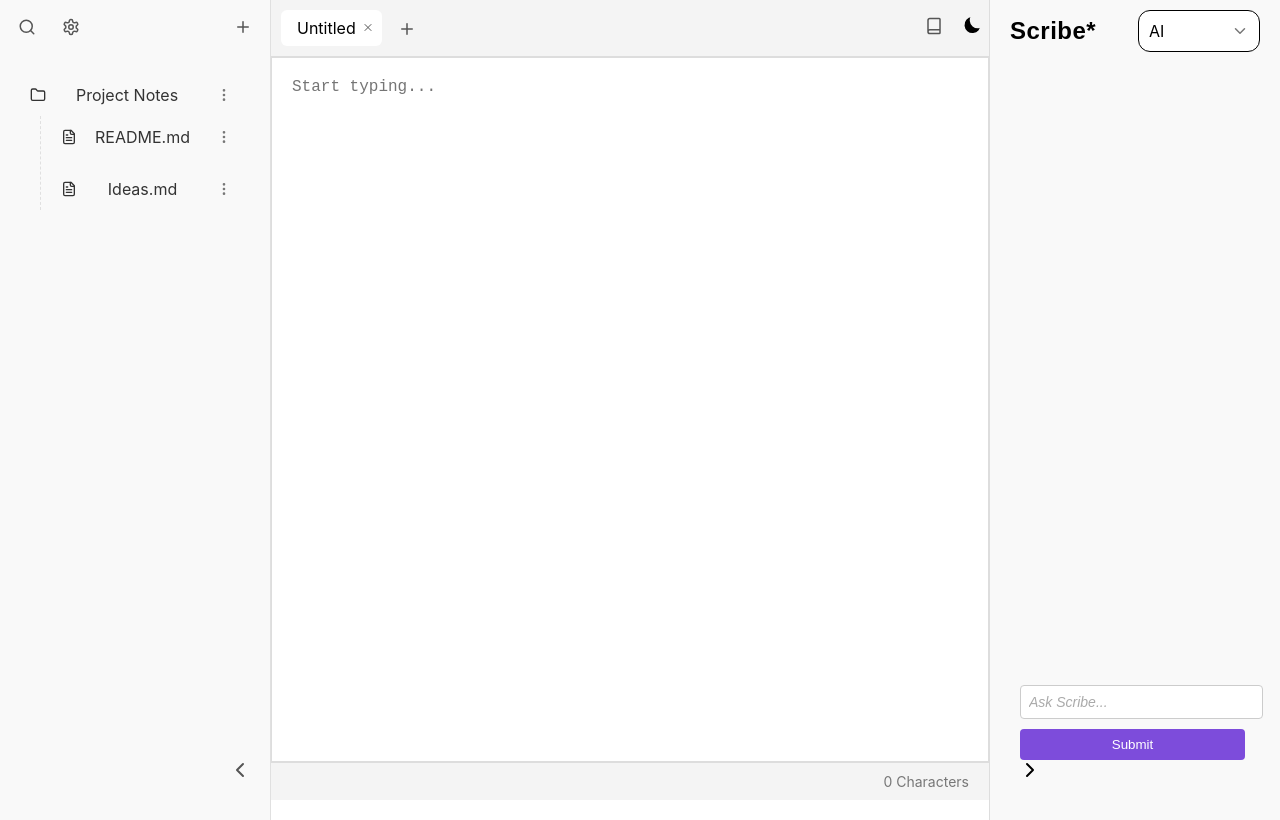
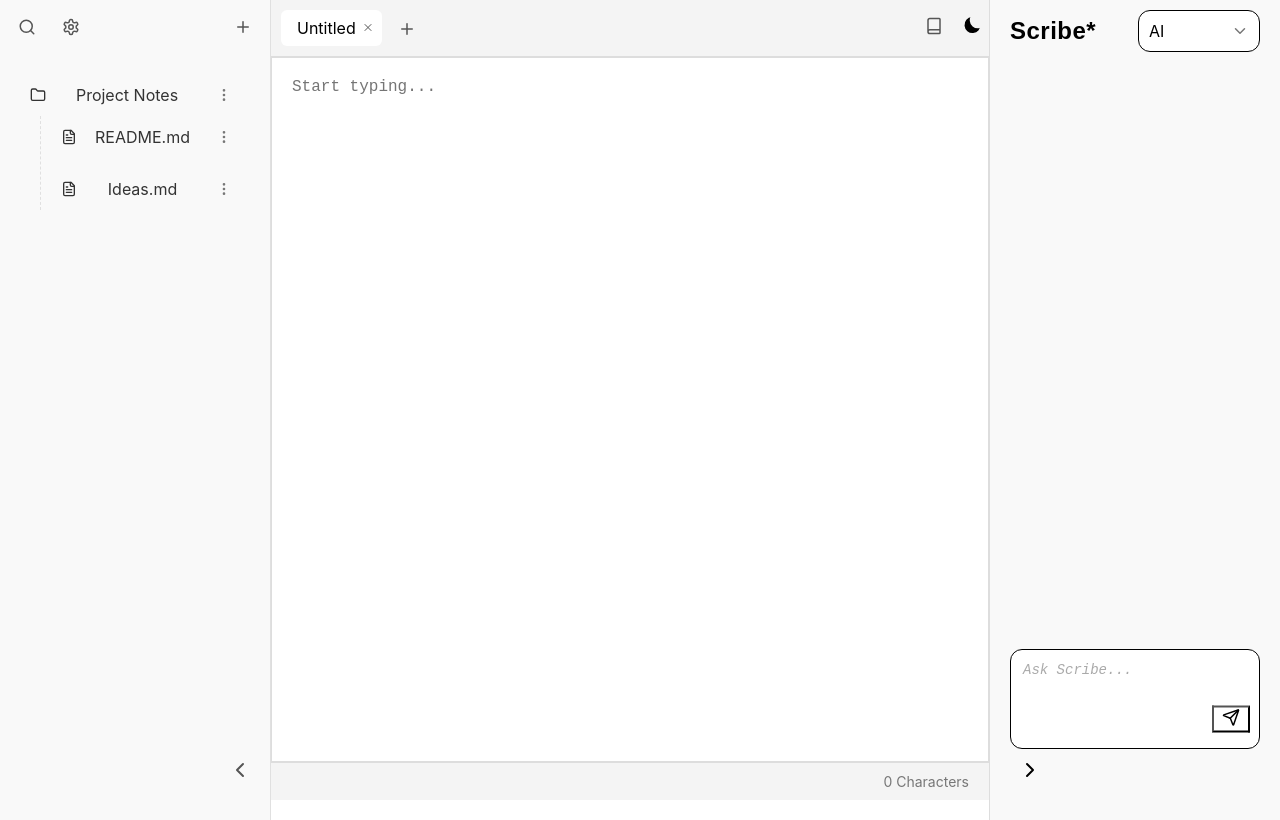
Before and after one commit to Ishitha0011/SCRIBE, a React (Create React App) app: page / in a window 1280 px wide. Built offline with nearby package versions, Linux system fonts and the light colour scheme.

Commit message:
minor improvements in right bar

```diff
--- /dev/null
+++ b/src/components/AskAI.js
@@ -0,0 +1,65 @@
+import React, { useState } from 'react';
+import { Send } from 'lucide-react';
+import '../css/AskAI.css';
+
+const AskAI = () => {
+  const [userInput, setUserInput] = useState('');
+  const [messages, setMessages] = useState([]);
+
+  const handleSubmit = async () => {
+    if (!userInput.trim()) return;
+
+    // Add user message to chat
+    setMessages((prevMessages) => [
+      ...prevMessages,
+      { text: userInput, sender: 'user' },
+    ]);
+
+    try {
+      const response = await fetch('http://localhost:8000/ask-ai', {
+        method: 'POST',
+        headers: { 'Content-Type': 'application/json' },
+        body: JSON.stringify({ question: userInput }),
+      });
+      const data = await response.json();
+
+      // Add AI response to chat
+      setMessages((prevMessages) => [
+        ...prevMessages,
+        { text: userInput, sender: 'user' },
+        { text: data.response, sender: 'ai' },
+      ]);
+      setUserInput('');
+    } catch (error) {
+      console.error('Error fetching AI response:', error);
+    }
+  };
+
+  return (
+    <div className="ChatContainer">
+      {/* Chat display */}
+      <div className="ChatDisplayContainer">
+        {messages.map((message, index) => (
+          <div key={index} className={`Message ${message.sender}`}>
+            <p>{message.text}</p>
+          </div>
+        ))}
+      </div>
+
+      {/* Chat input */}
+      <div className="ChatInputContainer">
+        <textarea
+          placeholder="Ask Scribe..."
+          className="AskAIInput"
+          value={userInput}
+          onChange={(e) => setUserInput(e.target.value)}
+        />
+        <button onClick={handleSubmit} className="SubmitButton">
+          <Send />
+        </button>
+      </div>
+    </div>
+  );
+};
+
+export default AskAI;
--- a/src/components/RightSidebar.js
+++ b/src/components/RightSidebar.js
@@ -1,5 +1,6 @@
 import React, { useState, useEffect, useRef } from 'react';
 import { ChevronDown, ChevronLeft, ChevronRight } from 'lucide-react';
+import AskAI from './AskAI';
 import '../css/RightSidebar.css';
 import { useTheme } from '../ThemeContext';
 
@@ -7,8 +8,6 @@ const RightSidebar = () => {
   const [selectedOption, setSelectedOption] = useState('AI');
   const [isOpen, setIsOpen] = useState(false);
   const [isCollapsed, setIsCollapsed] = useState(false);
-  const [userInput, setUserInput] = useState('');
-  const [aiResponse, setAiResponse] = useState('');
 
   const { theme } = useTheme();
   const dropdownRef = useRef(null);
@@ -29,20 +28,6 @@ const RightSidebar = () => {
     document.addEventListener('mousedown', handleClickOutside);
     return () => document.removeEventListener('mousedown', handleClickOutside);
   }, []);
-
-  const handleSubmit = async () => {
-    try {
-      const response = await fetch('http://localhost:8000/ask-ai', {
-        method: 'POST',
-        headers: { 'Content-Type': 'application/json' },
-        body: JSON.stringify({ question: userInput }),
-      });
-      const data = await response.json();
-      setAiResponse(data.response);
-    } catch (error) {
-      console.error('Error fetching AI response:', error);
-    }
-  };
 
   return (
     <div className={`RightSidebar ${theme} ${isCollapsed ? 'collapsed' : ''}`}>
@@ -67,21 +52,7 @@ const RightSidebar = () => {
 
       {/* Dynamic Content Based on Selected Option */}
       <div className="DynamicContent">
-        {selectedOption === 'AI' && !isCollapsed && (
-          <div className="AskAIContainer">
-            <input
-              type="text"
-              placeholder="Ask Scribe..."
-              className="AskAIInput"
-              value={userInput}
-              onChange={(e) => setUserInput(e.target.value)}
-            />
-            <button onClick={handleSubmit} className="SubmitButton">
-              Submit
-            </button>
-            {aiResponse && <p className="AIResponse">{aiResponse}</p>}
-          </div>
-        )}
+        {selectedOption === 'AI' && !isCollapsed && <AskAI />}
       </div>
 
       {/* Collapsible icon at the bottom */}
--- /dev/null
+++ b/src/css/AskAI.css
@@ -0,0 +1,64 @@
+.ChatContainer {
+  display: flex;
+  flex-direction: column;
+  height: 100%;
+  margin-bottom: 1.3rem;
+}
+
+.ChatDisplayContainer {
+  flex-grow: 1;
+  overflow-y: auto;
+  padding: 10px;
+}
+
+.Message {
+  margin: 10px 0;
+  padding: 8px;
+  border-radius: 5px;
+  max-width: 80%;
+}
+
+.Message.user {
+  background-color: #f1f1f1;
+  align-self: flex-end;
+}
+
+.Message.ai {
+  background-color: #e0e0e0;
+  align-self: flex-start;
+}
+
+.ChatInputContainer {
+  position: relative;
+  display: flex;
+  width: 100%;
+}
+
+.AskAIInput {
+  width: 100%;
+  height: 100px; /* Increased height */
+  padding: 12px 40px 12px 12px; /* Added more padding on the right to make space for the button */
+  font-size: 14px;
+  border-radius: 12px;
+  background-color: var(--textarea-bg-color);
+  color: var(--textarea-text-color);
+  transition: border-color 0.3s ease, box-shadow 0.3s ease;
+  outline: none;
+  resize: none;
+  box-sizing: border-box;
+}
+
+.SubmitButton {
+  position: absolute;
+  right: 10px;
+  top: 70%;
+  transform: translateY(-50%);
+}
+
+.SubmitButton svg {
+
+  height: 18px;
+  width: 22px;
+  color: #000000;
+  font-size: 10px;
+}
--- a/src/css/RightSidebar.css
+++ b/src/css/RightSidebar.css
@@ -155,17 +155,7 @@
   padding-bottom: 1.4rem;
 }
 
-.AskAIInput {
-  width: 100%;
-  padding: 12px 16px;
-  border: 1px solid var(--editor-text-color);
-  border-radius: 8px;
-  font-size: 14px;
-  background-color: var(--textarea-bg-color);
-  color: var(--textarea-text-color);
-  transition: border-color 0.3s ease, box-shadow 0.3s ease;
-  outline: none;
-}
+
 
 .AskAIInput:focus {
   border-color: #bb44f0;
@@ -221,37 +211,3 @@
 .RightSidebar.dark .CollapseIcon:hover {
   background-color: rgba(255, 255, 255, 0.1);
 }
-
-.AskAIContainer {
-  display: flex;
-  flex-direction: column;
-  gap: 10px;
-  padding: 10px;
-}
-
-.AskAIInput {
-  padding: 8px;
-  border: 1px solid #ccc;
-  border-radius: 4px;
-}
-
-.SubmitButton {
-  padding: 8px 12px;
-  background-color: #7d4cdb;
-  color: white;
-  border: none;
-  border-radius: 4px;
-  cursor: pointer;
-}
-
-.SubmitButton:hover {
-  background-color: #5a36a7;
-}
-
-.AIResponse {
-  margin-top: 10px;
-  padding: 10px;
-  background-color: #f4f4f4;
-  border: 1px solid #ddd;
-  border-radius: 4px;
-}
```
